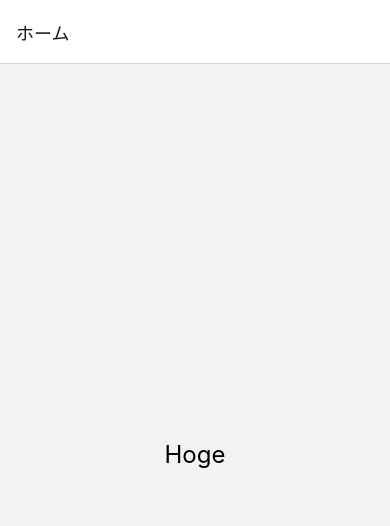
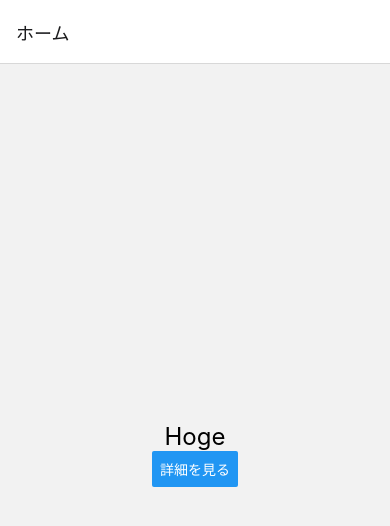
Before and after one commit to T-unity/reactNative, a React Native app: screen / in a window 390 px wide. Shown: the top 526 px of the page. Built offline with nearby package versions, Linux system fonts and the light colour scheme.

Commit message:
Add moving between screens

```diff
--- a/App.tsx
+++ b/App.tsx
@@ -1,9 +1,9 @@
 import React, { StatusBar } from 'expo-status-bar';
-import { StyleSheet, Text, View } from 'react-native';
+import { StyleSheet, Text, View, Button } from 'react-native';
 import { NavigationContainer } from '@react-navigation/native';
 import { createNativeStackNavigator } from '@react-navigation/native-stack';
 
-function MainComponent() {
+function MainComponent({ navigation }) {
   return (
     <View style={{ flex: 1, alignItems: 'center', justifyContent: 'center' }}>
       <View style={styles.container}>
@@ -12,6 +12,10 @@ function MainComponent() {
 
         <View style={[styles.base]}>
           <Text style={styles.text}>Hoge</Text>
+          <Button
+            title="詳細を見る"
+            onPress={() => navigation.navigate('詳細画面')}
+          />
         </View>
 
       </View>
@@ -33,7 +37,7 @@ function App() {
     <NavigationContainer>
       <Stack.Navigator initialRouteName="ホーム">
         <Stack.Screen name="ホーム" component={MainComponent} />
-        <Stack.Screen name="Details" component={DetailsScreen} />
+        <Stack.Screen name="詳細画面" component={DetailsScreen} />
       </Stack.Navigator>
     </NavigationContainer>
   );
```
